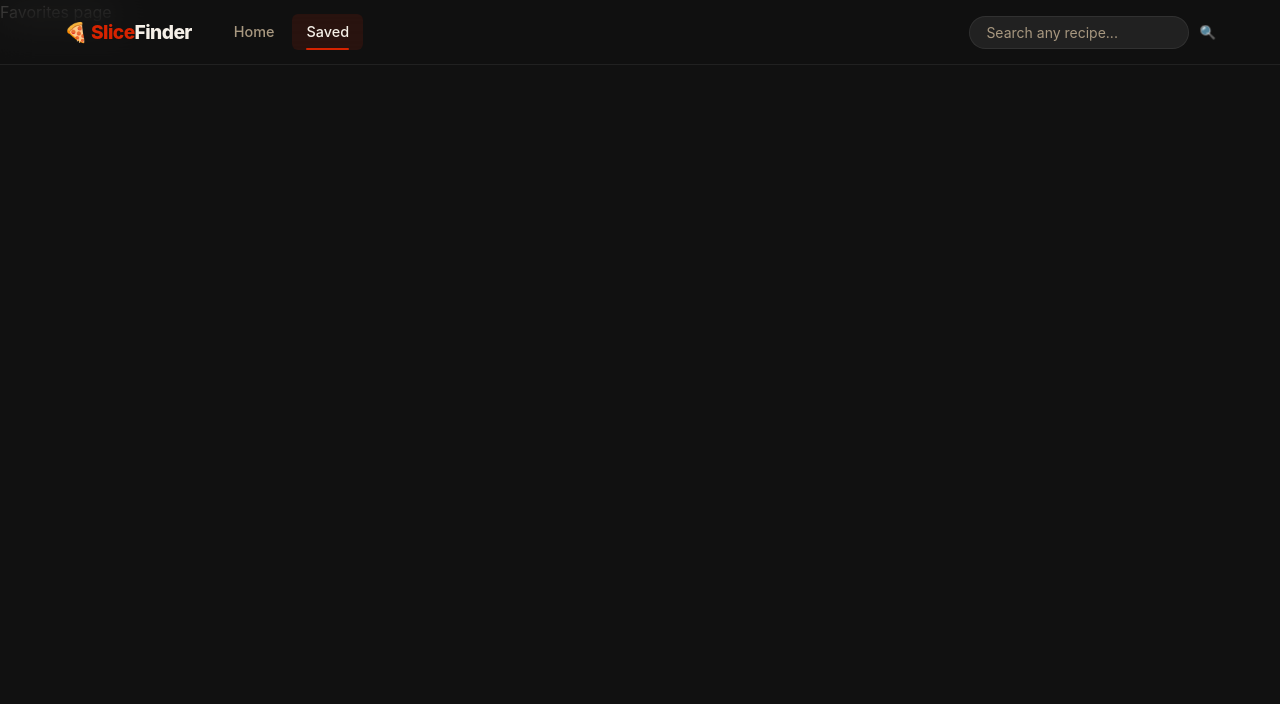
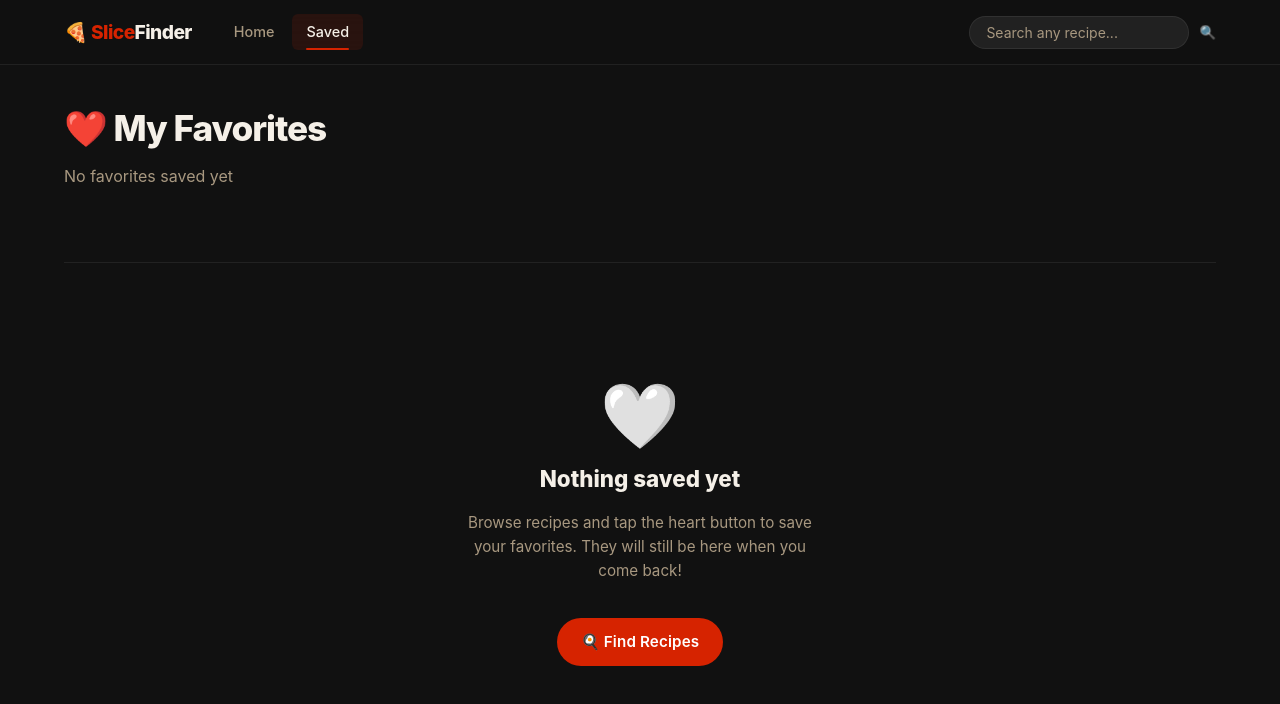
Before and after one commit to Quasheana226/recipe-discoverySBA, a React (Vite) app: page /favorites in a window 1280 px wide. Shown: the top 704 px of the page. Built offline with nearby package versions, Linux system fonts and the light colour scheme.

Commit message:
add Favorites page with per-ID fetch pattern and empty state

```diff
--- a/src/pages/Favorites.tsx
+++ b/src/pages/Favorites.tsx
@@ -1,3 +1,120 @@
+// Imports breakdown:
+// - Link: needed for the "Find Recipes" button in the empty state. It's just a
+//   navigation link so the user can go browse if they haven't saved anything yet.
+// - useFavorites: this is how the page reads the list of saved IDs from localStorage.
+//   The favorites array is just strings like ["52772", "53110"] — no names, no thumbnails.
+// - useFetch: this might seem weird at first because the Favorites page doesn't look like
+//   it fetches anything. But favorites only stores the meal IDs, not the actual recipe data.
+//   So to render each saved recipe's image and title, this page has to go fetch that data
+//   separately for each ID. That's what useFetch is here for.
+// - RecipeCard: the same reusable card component every other page uses. It handles the
+//   thumbnail, title, and heart button so this page doesn't have to think about any of that.
+import { Link } from 'react-router-dom'
+import { useFavorites } from '../context/FavoritesContext'
+import { useFetch } from '../hooks/useFetch'
+import RecipeCard from '../components/RecipeCard'
+
+// FavoriteItem is NOT exported — it's only used inside this file. It exists as its own
+// separate component instead of being inline in the .map() because it calls useFetch,
+// and hooks can only be called inside a component or another hook. You can't call a hook
+// inside a .map() callback because that would be calling a hook inside a regular function,
+// which React doesn't allow. So each saved ID gets its own FavoriteItem component that
+// is allowed to call useFetch on its own.
+function FavoriteItem({ id }: { id: string }) {
+    // Only destructuring data here — I don't need loading or error because the card
+    // is designed to just silently wait and render nothing while the fetch is in flight.
+    // If I had 10 saved recipes and showed a spinner for each one, the page would look
+    // like a mess of 10 loading indicators. Rendering nothing is cleaner — the cards just
+    // pop in one by one as each fetch resolves.
+    const { data } = useFetch<{ meals: { idMeal: string; strMeal: string; strMealThumb: string }[] | null }>(
+        `https://www.themealdb.com/api/json/v1/1/lookup.php?i=${id}`
+    )
+
+    // Breaking down each piece of optional chaining here:
+    // - data?. — data is null while the fetch hasn't resolved yet, so ?. prevents a crash
+    // - meals?. — the API can return null for the meals field if the ID doesn't exist
+    // - [0] — the lookup endpoint always wraps the result in an array even for a single recipe,
+    //   so I have to grab index 0 to get the actual meal object
+    const meal = data?.meals?.[0]
+
+    // Returning null is intentional. While data is still loading, meal is undefined, so this
+    // component renders nothing at all. That means no empty card-shaped holes appear in the
+    // grid while fetches are in progress — the cards just appear as they arrive. No layout
+    // jumps, no placeholder boxes, just a clean grid that fills in naturally.
+    if (!meal) return null
+
+    // RecipeCard already handles everything — the image, the title, the heart button, and
+    // the favorites toggle. FavoriteItem's only job is to fetch the data and hand it down.
+    return <RecipeCard meal={meal} />
+}
+
 export default function Favorites() {
-    return <div>Favorites page</div>
+    // Only destructuring favorites here — I don't need toggleFavorite, addFavorite, or
+    // removeFavorite on this page because RecipeCard handles the heart button internally
+    // through its own call to useFavorites. This page just needs to know the list of IDs
+    // so it knows what to render.
+    const { favorites } = useFavorites()
+
+    return (
+        <div className="container">
+
+            {/* Section 1 — page header */}
+            <div className="page-header">
+                <div className="section-title">❤️ My Favorites</div>
+
+                {/* The pluralization ternary works like this:
+                    - favorites.length !== 1 adds an 's' for any count that isn't exactly 1
+                    - So 0 saved recipes, 2 saved recipes, 10 saved recipes all get an 's'
+                    - But 1 saved recipe doesn't, so it reads "1 recipe" not "1 recipes"
+                    The outer ternary switches between the count sentence and the fallback
+                    message depending on whether anything is saved yet. */}
+                <p className="section-subtitle">
+                    {favorites.length > 0
+                        ? `${favorites.length} saved recipe${favorites.length !== 1 ? 's' : ''}`
+                        : 'No favorites saved yet'}
+                </p>
+            </div>
+
+            {/* Section 2 — empty state.
+                This is a specific SBA requirement: the favorites page must show a helpful
+                message when nothing is saved instead of just a blank page. A blank page with
+                no feedback would feel broken and the user wouldn't know what to do. */}
+            {favorites.length === 0 && (
+                <div className="empty-state">
+                    <div className="empty-icon">🤍</div>
+                    <div className="empty-title">Nothing saved yet</div>
+                    <p className="empty-text">
+                        Browse recipes and tap the heart button to save your favorites.{' '}
+                        {/* This second sentence is intentional reassurance — it tells the user
+                            that favorites are saved to localStorage, so closing the tab or
+                            refreshing the page won't wipe them out. */}
+                        They will still be here when you come back!
+                    </p>
+                    <Link to="/" className="btn btn-primary" style={{ marginTop: '20px' }}>
+                        🍳 Find Recipes
+                    </Link>
+                </div>
+            )}
+
+            {/* Section 3 — favorites grid.
+                This is a separate condition from the empty state check above instead of
+                an if/else because in JSX it's cleaner to have two self-contained conditional
+                blocks when each branch has a lot of markup. A ternary with two big JSX trees
+                is hard to read and easy to break. Two separate && conditions are clearer. */}
+            {favorites.length > 0 && (
+                <div className="grid-3" style={{ paddingBottom: '60px' }}>
+                    {/* Each FavoriteItem fires off its own independent fetch for that recipe's
+                        data. They all kick off at the same time and run in parallel — the page
+                        doesn't wait for one to finish before starting the next. */}
+                    {favorites.map((id) => (
+                        // Using the meal ID as the key is perfect here — IDs are unique and
+                        // never change, so React can reliably track each card in the list.
+                        // Using the array index as a key would break if favorites ever got
+                        // reordered because React would match the wrong component to the wrong slot.
+                        <FavoriteItem key={id} id={id} />
+                    ))}
+                </div>
+            )}
+        </div>
+    )
 }
--- a/src/pages/RecipeDetail.tsx
+++ b/src/pages/RecipeDetail.tsx
@@ -201,6 +201,7 @@ export default function RecipeDetail() {
                         <button
                             className={`fav-detail-btn ${isFav ? 'remove' : 'add'}`}
                             onClick={() => toggleFavorite(meal.idMeal)}
+                            style={{ marginTop: '20px' }}
                         >
                             {isFav ? '💔 Remove from Favorites' : '❤️ Add to Favorites'}
                         </button>
```
